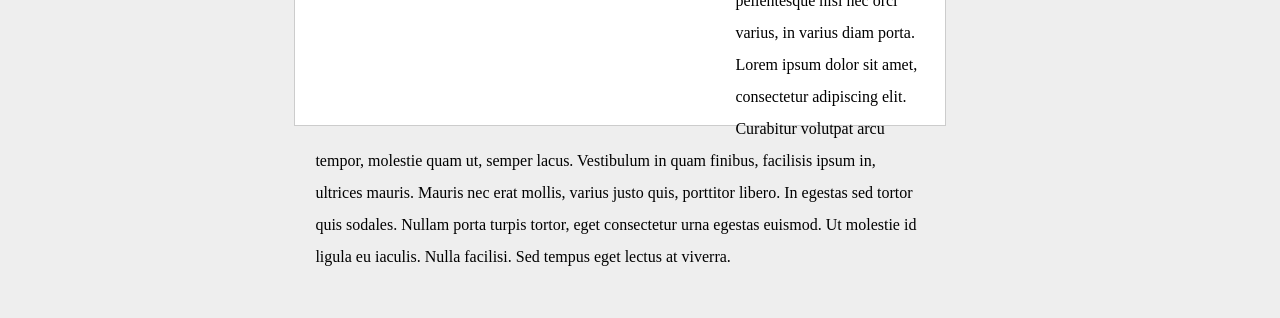
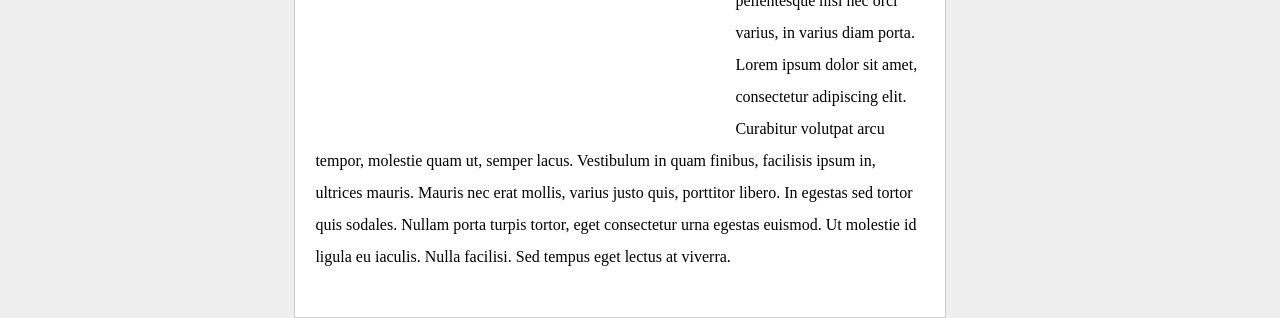
Before and after one commit to Allanlychee/Portexample, a plain HTML site: page index.html in a window 1280 px wide. Shown: the part 547-865 px from the top of the page. Before the commit the page ends 840 px from the top, so only its background shows below. Drawn offline with Linux system fonts and the light colour scheme.

Commit message:
Frenchie

```diff
--- a/style.css
+++ b/style.css
@@ -46,7 +46,7 @@
     .About{
         margin-top:30px;
         width:650px;
-        height:530px;
+        height:722px;;
         background-color:white;
         float:left;
         margin-left:23%;
```
